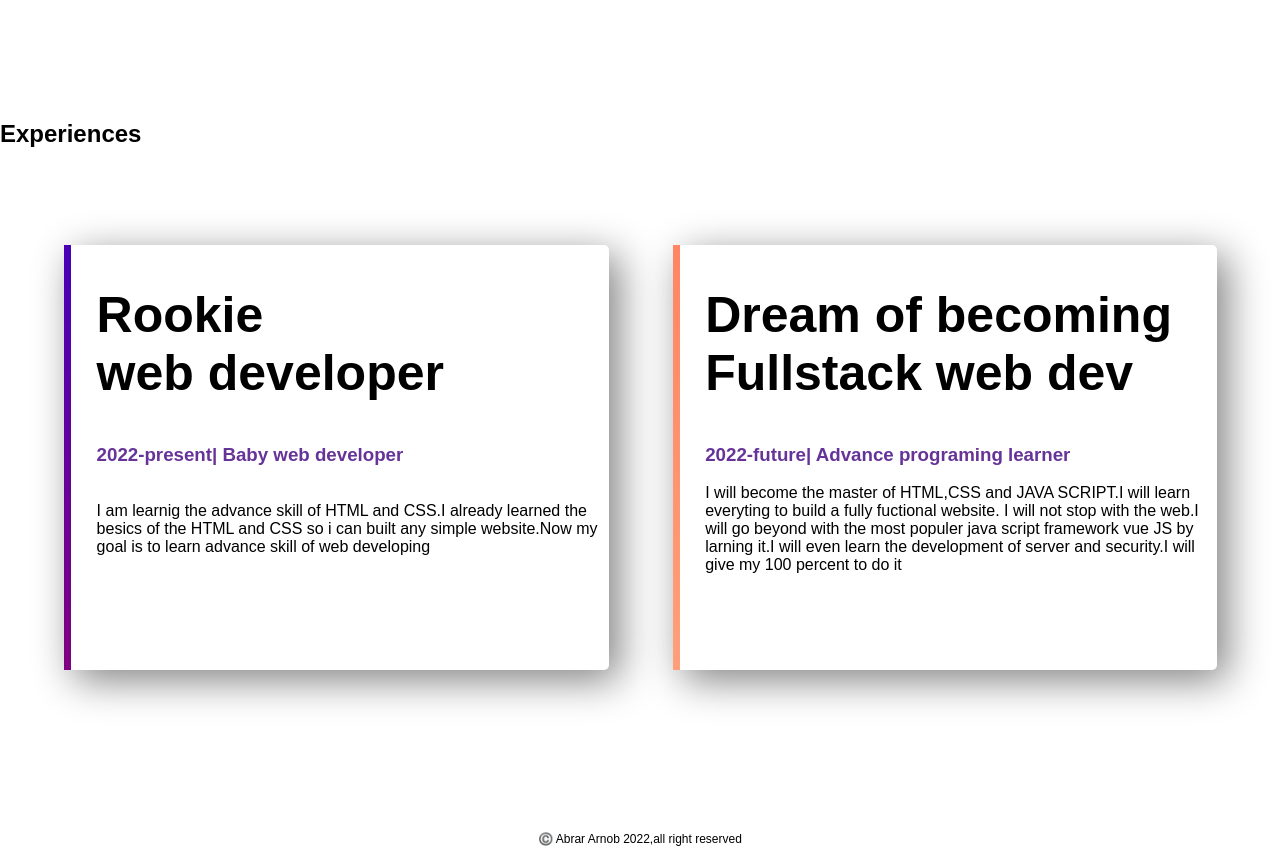
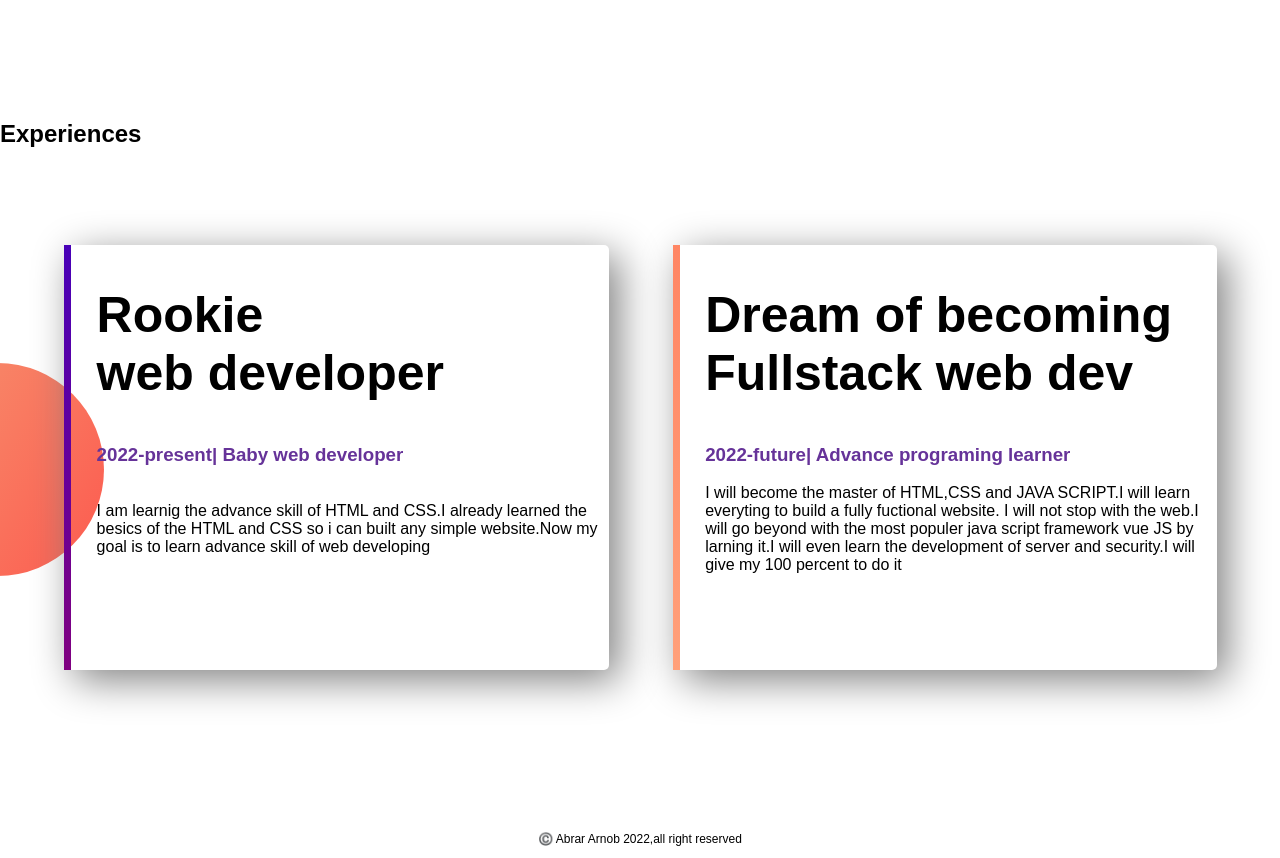
Before and after one commit to ABRARAARNOB/web-portfolio, a plain HTML site: page index.html in a window 1280 px wide. Shown: the part 1300-2158 px from the top of the page. Drawn offline with Linux system fonts and the light colour scheme.

Commit message:
Update style.css

```diff
--- a/style.css
+++ b/style.css
@@ -56,7 +56,7 @@ h1{
     margin-top: 6%;
     margin-bottom: 0%;
 }
-.experience-area{
+#experience-area{
     background-image: url(images/exp-bg.png);
     background-repeat:no-repeat;
     background-position: left;
```
